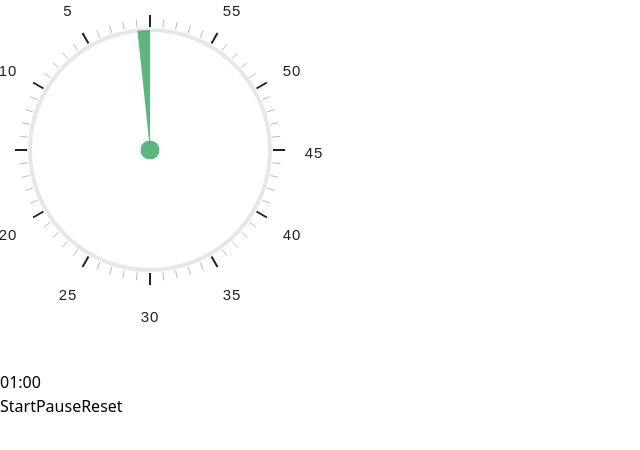
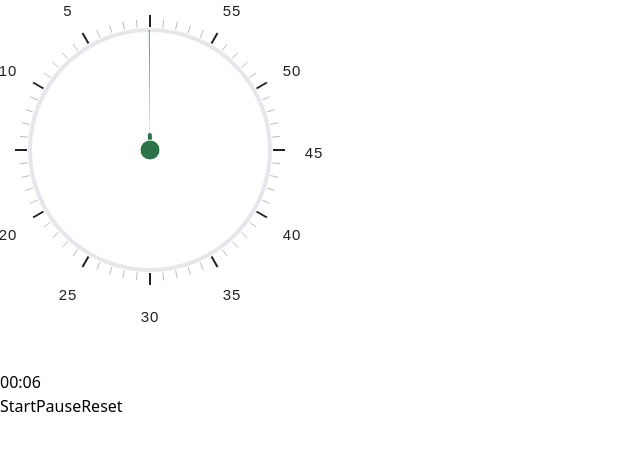
Before and after one commit to jiayuc/day-planner, a React (Vite) app: page / in a window 1280 px wide. Shown: the top 450 px of the page, without its empty margins (0-640 px from the left). Built offline with nearby package versions, Linux system fonts and the light colour scheme.

Commit message:
Add needle to follow the running sector

```diff
--- a/src/App.tsx
+++ b/src/App.tsx
@@ -4,7 +4,7 @@ import { AnalogTimer } from './components/AnalogTimer';
 function App() {
   return (
     <div className="min-h-screen flex items-center justify-center bg-gray-100">
-      <AnalogTimer totalSeconds={60 * 1} /> {/* 预计40分钟 */}
+      <AnalogTimer totalSeconds={60 * 0.1} /> {/* 预计40分钟 */}
     </div>
   );
 }
--- a/src/components/AnalogTimer.tsx
+++ b/src/components/AnalogTimer.tsx
@@ -11,6 +11,12 @@ const formatTime = (seconds: number) => {
 };
 
 const GREEN_COLOR = 'rgba(65, 169, 105, 0.85)';
+const DARK_GREEN_COLOR = 'rgb(43, 114, 70)';
+const RED_COLOR = 'rgb(235, 118, 118)';
+const DARK_RED_COLOR = 'rgb(221, 85, 85)';
+
+const CLOCK_FONT = 'Figtree, sans-serif';
+
 export const AnalogTimer: React.FC<{ totalSeconds: number }> = ({ totalSeconds }) => {
   const [elapsedSeconds, setElapsedSeconds] = useState(0);
   const [running, setRunning] = useState(false);
@@ -100,7 +106,7 @@ export const AnalogTimer: React.FC<{ totalSeconds: number }> = ({ totalSeconds }
           textAnchor="middle"
           fontSize="15"
           fill="#222"
-          style={{ fontFamily: 'Figtree, sans-serif', letterSpacing: 1, fontWeight: 'normal' }}
+          style={{ fontFamily: CLOCK_FONT, letterSpacing: 1, fontWeight: 'normal' }}
         >
           {value === 0 ? '0' : value}
         </text>
@@ -144,7 +150,7 @@ export const AnalogTimer: React.FC<{ totalSeconds: number }> = ({ totalSeconds }
       ctx.moveTo(CENTER, CENTER);
       ctx.arc(CENTER, CENTER, RADIUS, startAngle, endAngle, false); // clockwise
       ctx.closePath();
-      ctx.fillStyle = 'rgba(235, 118, 118, 0.85)'; // Tailwind red-500
+      ctx.fillStyle = RED_COLOR; // Tailwind red-500
       ctx.fill();
       ctx.restore();
     }
@@ -154,24 +160,63 @@ export const AnalogTimer: React.FC<{ totalSeconds: number }> = ({ totalSeconds }
   return (
     <div className="flex flex-col items-center justify-center">
       <audio ref={audioRef} src="/sounds/timer_up_sound.mp3" preload="auto" />
+
       <div style={{ position: 'relative', width: 370, height: 370, overflow: 'visible' }} className="mb-8">
-        {/* SVG for clock face and marks (z-index: 2) */}
-        <svg width="370" height="370" style={{ position: 'absolute', left: 0, top: 0, zIndex: 2, pointerEvents: 'none', overflow: 'visible' }}>
+        {/* 1. SVG for clock face and marks (lowest layer) */}
+        <svg width="370" height="370" style={{ position: 'absolute', left: 0, top: 0, zIndex: 1, pointerEvents: 'none', overflow: 'visible' }}>
           {/* Clock outline */}
           <circle cx={CENTER} cy={CENTER} r={RADIUS} stroke="#e5e7eb" strokeWidth="4" fill="#fff" />
-          {/* Clock face */}
           {renderClockMarks()}
           {renderClockNumbers()}
-          {/* Center knob mimic */}
-          <circle cx={CENTER} cy={CENTER} r={10} fill={GREEN_COLOR} stroke="#fff" strokeWidth="1" />
         </svg>
-        {/* Canvas for green/red sector (z-index: 3, on top) */}
+
+        {/* 2. Canvas for green/red sector (middle layer) */}
         <canvas
           ref={canvasRef}
           width={370}
           height={370}
-          style={{ position: 'absolute', left: 0, top: 0, zIndex: 3, pointerEvents: 'none' }}
+          style={{ position: 'absolute', left: 0, top: 0, zIndex: 2, pointerEvents: 'none' }}
         />
+
+        {/* 3. SVG for center knob and needle (topmost layer) */}
+        <svg width="370" height="370" style={{ position: 'absolute', left: 0, top: 0, zIndex: 3, pointerEvents: 'none', overflow: 'visible' }}>
+          {/* Needle pointing to current edge of green or red sector */}
+          {(() => {
+            // Extract color logic for both needle and knob
+            const getNeedleAndKnobColor = () => (remaining > 0 ? DARK_GREEN_COLOR : DARK_RED_COLOR);
+            let angle;
+            if (remaining > 0) {
+              // Green needle for remaining time
+              angle = -90 - (remaining / 60) * 6;
+            } else if (overtime > 0) {
+              // Red needle for overtime, follows the edge of the red sector
+              angle = -90 + (overtime / 60) * 6;
+            } else {
+              // Before start
+              angle = -90;
+            }
+            const color = getNeedleAndKnobColor();
+            const rad = (angle * Math.PI) / 180;
+            const needleLength = 15;
+            const x = CENTER + needleLength * Math.cos(rad);
+            const y = CENTER + needleLength * Math.sin(rad);
+            return (
+              <>
+                <line
+                  x1={CENTER}
+                  y1={CENTER}
+                  x2={x}
+                  y2={y}
+                  stroke={color}
+                  strokeWidth={4}
+                  strokeLinecap="round"
+                />
+                {/* Center knob mimic, color changes after timer is up */}
+                <circle cx={CENTER} cy={CENTER} r={10} fill={color} stroke="#fff" strokeWidth="1" />
+              </>
+            );
+          })()}
+        </svg>
       </div>
 
       <div className="text-2xl font-mono mb-4">
```
